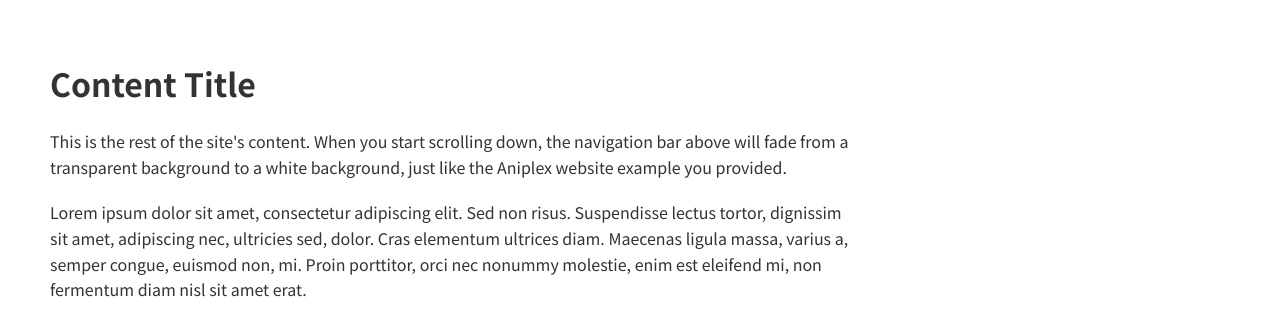
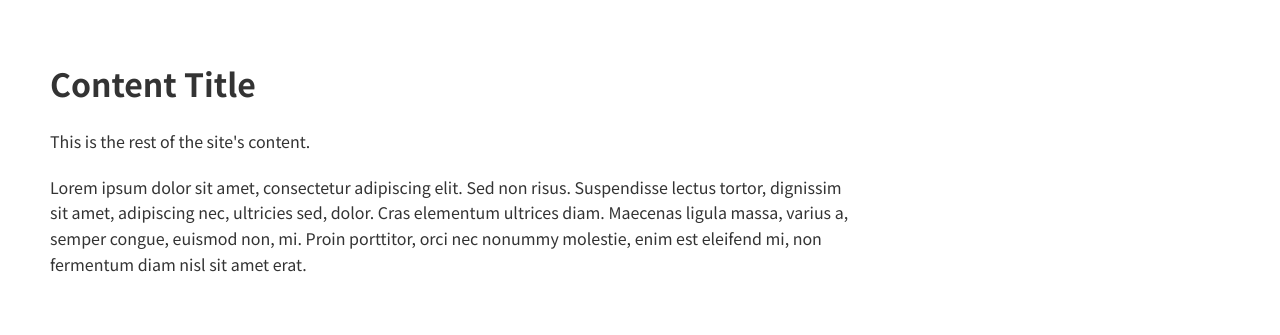
Before and after one commit to Minhsun723/minhsun723.github.io, a plain HTML site: page en/index.html in a window 1280 px wide. Shown: the part 822-1157 px from the top of the page. Drawn offline with Linux system fonts and the light colour scheme.

Commit message:
Update index.html

```diff
--- a/en/index.html
+++ b/en/index.html
@@ -48,7 +48,7 @@
 
         <section class="content">
             <h2>Content Title</h2>
-            <p>This is the rest of the site's content. When you start scrolling down, the navigation bar above will fade from a transparent background to a white background, just like the Aniplex website example you provided.</p>
+            <p>This is the rest of the site's content.</p>
             <p>Lorem ipsum dolor sit amet, consectetur adipiscing elit. Sed non risus. Suspendisse lectus tortor, dignissim sit amet, adipiscing nec, ultricies sed, dolor. Cras elementum ultrices diam. Maecenas ligula massa, varius a, semper congue, euismod non, mi. Proin porttitor, orci nec nonummy molestie, enim est eleifend mi, non fermentum diam nisl sit amet erat.</p>
             <div class="placeholder"></div>
             <p>Duis semper. Duis arcu massa, scelerisque vitae, consequat in, pretium a, enim. Pellentesque congue. Ut in risus volutpat libero pharetra tempor. Cras vestibulum bibendum augue. Praesent egestas leo in pede. Praesent blandit odio eu enim. Pellentesque sed dui ut augue blandit sodales. Vestibulum ante ipsum primis in faucibus orci luctus et ultrices posuere cubilia Curae; Aliquam nibh.</p>
```
